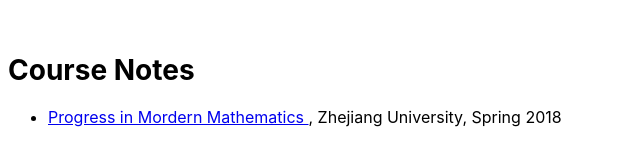
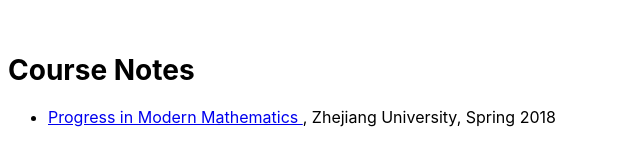
Before and after one commit to Acrescent/Acrescent.github.io, a Jekyll site: the page built from publications.html, in a window 1280 px wide. Shown: the part 199-365 px from the top of the page, without its empty margins (0-640 px from the left). Built offline with Jekyll 4.4.1, drawn with Linux system fonts in a browser that asks for light colours.

Commit message:
Update publications.html

```diff
--- a/publications.html
+++ b/publications.html
@@ -9,6 +9,6 @@ order: 2
 {% include JB/setup %}
 <h1> Course Notes</h1>
 <ul>
-<li> <a href="data/pdf/Progress_in_Mordern_Mathematics_zjlin.pdf"> Progress in Mordern Mathematics </a>, Zhejiang University, Spring 2018
+<li> <a href="data/pdf/Progress_in_Modern_Mathematics_zjlin.pdf"> Progress in Modern Mathematics </a>, Zhejiang University, Spring 2018
 
 </ul>
```
